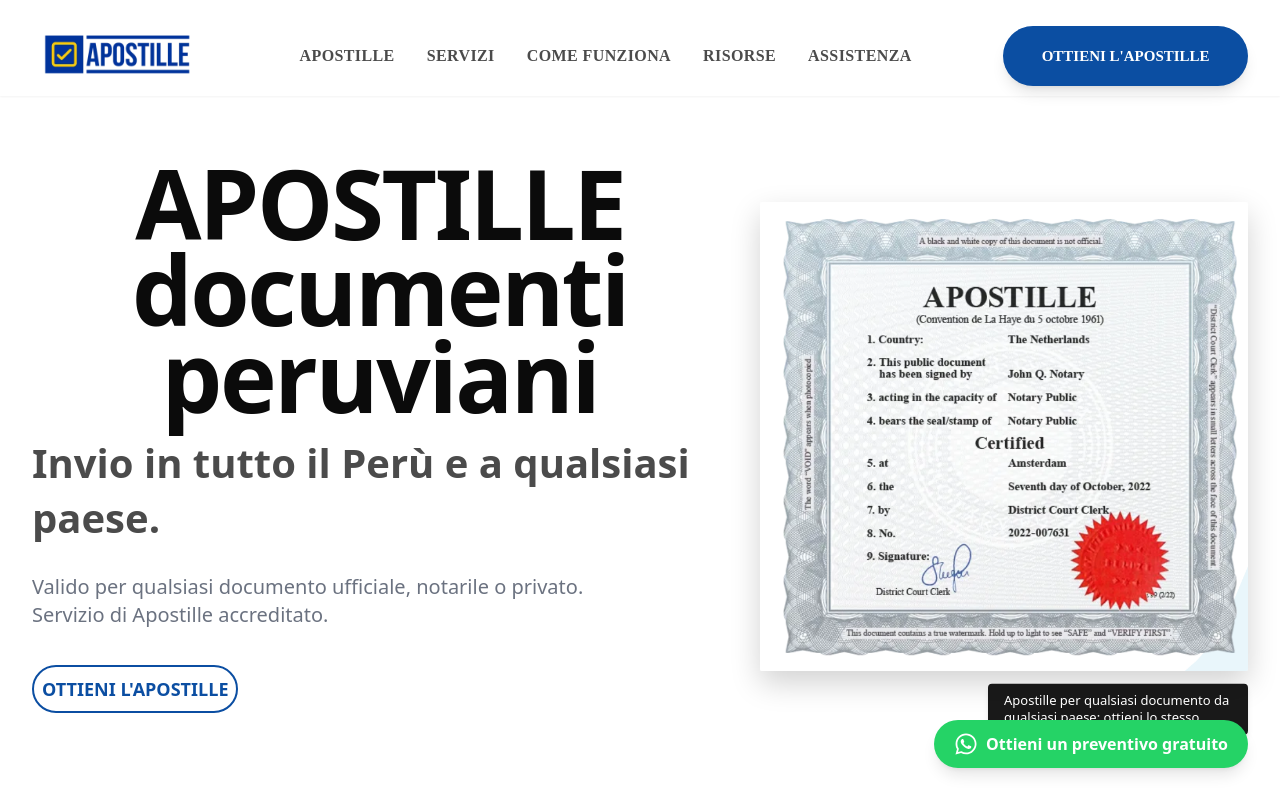
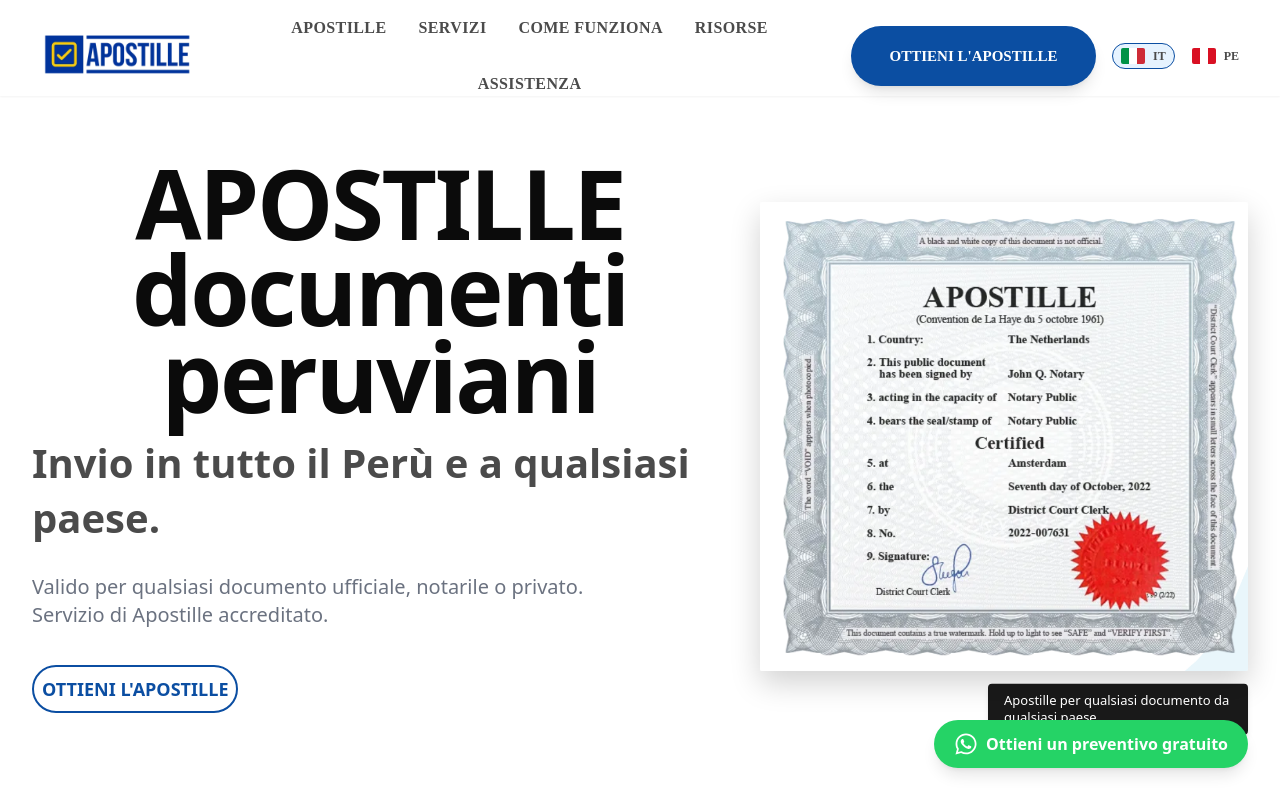
Before and after one commit to Simobara/progApostille1, a React (Vite) app: page / in a window 1280 px wide. Shown: the top 800 px of the page. Built offline with nearby package versions, Linux system fonts and the light colour scheme.

Commit message:
update img apostille

```diff
--- a/src/App.jsx
+++ b/src/App.jsx
@@ -1,52 +1,38 @@
 // src/App.jsx
+import { FaWhatsapp } from "react-icons/fa";
+import heroImg from "./assets/apostille.png";
+import logoMain from "./assets/apostilleLogoMain.png";
+import ApostilleFollower from "./components/apostilleCursor/apostilleFoll";
 import Navbar from "./components/navbar/navbar";
-
-import { FaWhatsapp } from "react-icons/fa";
-import logoMain from "./assets/apostilleLogoMain.png";
 import Sidebar from "./components/pagina2/pagina2";
-// ➜ se invece è in public/, import { FaWhatsapp } from "react-icons/fa";
-
-//    userai <Navbar logoSrc="/logo-apos.png" ... />
-import heroImg from "./assets/apostille.png";
-import ApostilleFollower from "./components/apostilleCursor/apostilleFoll";
 import GuaranteeBanner from "./components/pagina3/pagina3";
 import ApostilleShowcase from "./components/pagina4/pagina4";
 import PreventivoApostille from "./components/pagina5/pagina5";
 import Pagina6FaqApostille from "./components/pagina6/pagina6";
 import Footer from "./components/pfooter/pfooter";
+import { LanguageProvider, useT } from "./i18n/lang";
 import "./index.css";
 
-export default function App() {
-  const isTouch = () => window.matchMedia("(pointer: coarse)").matches;
-  // pag apostille:https://apostille.ong/it/
+function Hero() {
+  const t = useT();
   return (
-    <div className="min-h-screen bg-white text-gray-900 pt-24">
-      {/* NAVBAR */}
-      <Navbar logoSrc={logoMain} active="Apostille" />
-      {!isTouch() && (
-        <ApostilleFollower size={68} src="/cursors/apostille.png" />
-      )}
-
-      {/* HERO */}
-      <main className=" max-w-7xl mx-auto px-6 lg:px-8 py-8 lg:py-16">
     <div className="grid grid-cols-1 lg:grid-cols-12 gap-10 lg:gap-8 items-center">
       {/* LEFT copy */}
       <div className="lg:col-span-7">
         <h1 className="text-[60px] md:text-[80px] lg:text-[96px] font-extrabold leading-[0.9] tracking-tight text-[#0b0b0b] text-center">
-              APOSTILLE
+          {t("hero.h1_a")}
           <br />
-              documenti
+          {t("hero.h1_b")}
           <br />
-              peruviani
+          {t("hero.h1_c")}
         </h1>
 
         <h2 className="mt-4 text-[28px] md:text-[34px] lg:text-[40px] font-semibold text-[#4b4b4b] leading-snug max-w-3xl">
-              Invio in tutto il Perù e a qualsiasi paese.
+          {t("hero.h2")}
         </h2>
 
         <p className="mt-7 text-gray-500 text-lg md:text-xl max-w-xl">
-              Valido per qualsiasi documento ufficiale, notarile o privato.
-              Servizio di Apostille accreditato.
+          {t("hero.p")}
         </p>
 
         <div className="mt-9">
@@ -54,7 +40,7 @@ export default function App() {
             href="#"
             className="inline-block rounded-full border-2 border-[#0b4ea2] py-2 px-4 md:px-2 font-semibold text-[#0b4ea2] text-base md:text-lg hover:bg-[#f5fbff] transition"
           >
-                OTTIENI L&apos;APOSTILLE
+            {t("hero.cta")}
           </a>
         </div>
       </div>
@@ -63,31 +49,54 @@ export default function App() {
       <div className="lg:col-span-5 flex justify-center lg:justify-end">
         <div className="relative">
           <img
-                src={heroImg /* se usi public: "/apostille.png" */}
+            src={heroImg}
             alt="Esempio di certificato di Apostille"
             className="w-[360px] md:w-[420px] lg:w-[520px] max-w-full rounded-sm shadow-[0_12px_30px_rgba(0,0,0,0.18)]"
             draggable="false"
           />
-
           {/* tooltip nero in basso a destra */}
           <div className="hidden md:block absolute -bottom-3 right-0 translate-y-full bg-black/90 text-white text-[13px] leading-snug px-4 py-2 rounded shadow-md max-w-[260px]">
-                Apostille per qualsiasi documento da qualsiasi paese: ottieni lo
-                stesso
+            {t("hero.tooltip")}
           </div>
         </div>
       </div>
     </div>
+  );
+}
 
-        {/* BOTTONE WHATSAPP FISSO A DESTRA */}
+function WhatsAppFloatingBtn() {
+  const t = useT();
+  const msg = encodeURIComponent(t("hero.whatsappMsg"));
+  return (
     <a
-          href="https://wa.me/393471234567?text=Salve!%20Vorrei%20ottenere%20un%20preventivo%20gratuito%20per%20un%20apostille."
+      href={`https://wa.me/393471234567?text=${msg}`}
       target="_blank"
       rel="noopener noreferrer"
       className="fixed bottom-8 right-8 bg-[#25D366] hover:bg-[#1ebe5b] text-white font-semibold px-5 py-3 rounded-full flex items-center gap-2 shadow-lg transition-all duration-200 z-[9999]"
     >
       <FaWhatsapp className="text-2xl" />
-          <span>Ottieni un preventivo gratuito</span>
+      <span>{t("hero.whatsappCta")}</span>
     </a>
+  );
+}
+
+export default function App() {
+  const isTouch = () => window.matchMedia("(pointer: coarse)").matches;
+
+  return (
+    <LanguageProvider defaultLang="it">
+      <div className="min-h-screen bg-white text-gray-900 pt-24">
+        {/* NAVBAR */}
+        <Navbar logoSrc={logoMain} active="Apostille" />
+
+        {!isTouch() && (
+          <ApostilleFollower size={68} src="/cursors/apostille.png" />
+        )}
+
+        {/* MAIN */}
+        <main className="max-w-7xl mx-auto px-6 lg:px-8 py-8 lg:py-16">
+          <Hero />
+          <WhatsAppFloatingBtn />
 
           {/* onda azzurra */}
           <div className="mt-12 lg:mt-14">
@@ -103,22 +112,23 @@ export default function App() {
               />
             </svg>
           </div>
+
+          {/* PAGINA 2: Sidebar (già localizzata con sidebar.lineParts) */}
           <Sidebar />
+
+          {/* PAGINA 3 */}
           <section className="max-w-6xl mx-auto px-4 sm:px-6 mt-6">
             <GuaranteeBanner />
-          {/* oppure testo personalizzato */}
-          {/*
-      <GuaranteeBanner
-        message={<>Servizio coperto dalla nostra <em>Garanzia 100%</em> — partner: </>}
-        brand="ApostilleGarant™"
-      />
-      */}
           </section>
+
+          {/* PAGINE 4–6 */}
           <ApostilleShowcase />
           <PreventivoApostille />
-        <Pagina6FaqApostille/>
+          <Pagina6FaqApostille />
         </main>
+
         <Footer />
       </div>
+    </LanguageProvider>
   );
 }
--- a/src/components/navbar/navbar.jsx
+++ b/src/components/navbar/navbar.jsx
@@ -1,22 +1,80 @@
+// src/components/navbar/navbar.jsx
 import { Menu, X } from "lucide-react";
 import { useState } from "react";
+import { useLang, useT } from "../../i18n/lang";
+
+/* Bandiere inline SVG (nessun asset esterno) */
+function FlagIT({ className = "w-6 h-4 rounded-sm" }) {
+  return (
+    <svg viewBox="0 0 3 2" className={className} aria-hidden="true">
+      <rect width="1" height="2" x="0" y="0" fill="#009246" />
+      <rect width="1" height="2" x="1" y="0" fill="#ffffff" />
+      <rect width="1" height="2" x="2" y="0" fill="#ce2b37" />
+    </svg>
+  );
+}
+function FlagPE({ className = "w-6 h-4 rounded-sm" }) {
+  return (
+    <svg viewBox="0 0 3 2" className={className} aria-hidden="true">
+      <rect width="1" height="2" x="0" y="0" fill="#d91023" />
+      <rect width="1" height="2" x="1" y="0" fill="#ffffff" />
+      <rect width="1" height="2" x="2" y="0" fill="#d91023" />
+    </svg>
+  );
+}
 
 export default function Navbar({ logoSrc }) {
   const [isOpen, setIsOpen] = useState(false);
+  const { lang, setLang } = useLang();
+  const t = useT();
 
-  const items = [
-    "Apostille",
-    "Servizi",
-    "Come funziona",
-    "Risorse",
-    "Assistenza",
-  ];
+  // 🔁 ora le voci arrivano dal namespace "navbar"
+  const items = t("navbar.menu");
+
+  const LangSwitch = (
+    <div className="flex items-center gap-2 ml-4">
+      <button
+        aria-label="Italiano"
+        onClick={() => setLang("it")}
+        className={`flex items-center gap-2 px-2 py-1 rounded-full border transition
+          ${
+            lang === "it"
+              ? "border-[#0b4ea2] bg-[#E6F3FF]"
+              : "border-transparent hover:bg-gray-100"
+          }`}
+      >
+        <FlagIT />
+        <span className="text-xs font-semibold uppercase text-[#4b4b4b]">
+          IT
+        </span>
+      </button>
+      <button
+        aria-label="Español (Perú)"
+        onClick={() => setLang("es-PE")}
+        className={`flex items-center gap-2 px-2 py-1 rounded-full border transition
+          ${
+            lang === "es-PE"
+              ? "border-[#0b4ea2] bg-[#E6F3FF]"
+              : "border-transparent hover:bg-gray-100"
+          }`}
+      >
+        <FlagPE />
+        <span className="text-xs font-semibold uppercase text-[#4b4b4b]">
+          PE
+        </span>
+      </button>
+    </div>
+  );
 
   return (
     <header className="w-full bg-white shadow-sm font-[Poppins] pt-4 fixed top-0 left-0 z-50">
       <nav className="max-w-7xl mx-auto h-20 flex items-center justify-between px-6 md:px-8">
         {/* LOGO */}
-        <a href="#" className="flex items-center gap-3 shrink-0">
+        <a
+          href="#"
+          className="flex items-center gap-3 shrink-0"
+          aria-label="Home"
+        >
           <img
             src={logoSrc}
             alt="Logo Apostille"
@@ -28,7 +86,8 @@ export default function Navbar({ logoSrc }) {
         {/* MENU DESKTOP */}
         <div className="hidden lg:flex items-center justify-center flex-grow mx-6">
           <div className="flex flex-wrap items-center justify-center gap-8">
-            {items.map((label, index) => (
+            {Array.isArray(items) &&
+              items.map((label, index) => (
                 <a
                   key={index}
                   href="#"
@@ -41,37 +100,47 @@ export default function Navbar({ logoSrc }) {
           </div>
         </div>
 
-        {/* BOTTONE DESKTOP */}
+        {/* CTA DESKTOP + SWITCH LINGUA */}
+        <div className="hidden lg:flex items-center">
           <button
-          className="hidden lg:flex bg-[#0b4ea2] text-white font-extrabold uppercase text-[15px]
+            className="bg-[#0b4ea2] text-white font-extrabold uppercase text-[15px]
                        px-[2.4rem] py-[1.2rem] rounded-full hover:brightness-110
                        transition-all shadow-lg items-center justify-center select-none whitespace-nowrap"
           >
-          OTTIENI L&apos;APOSTILLE
+            {t("navbar.cta")}
           </button>
+          {LangSwitch}
+        </div>
 
-        {/* ICONA MENU MOBILE */}
+        {/* ICONA MENU MOBILE + SWITCH LINGUA */}
+        <div className="lg:hidden flex items-center gap-2">
+          {LangSwitch}
           <button
             onClick={() => setIsOpen(!isOpen)}
-          className="lg:hidden text-[#0b4ea2] p-2 rounded-md hover:bg-gray-100 transition"
+            className="text-[#0b4ea2] p-2 rounded-md hover:bg-gray-100 transition"
+            aria-label={isOpen ? "Chiudi menu" : "Apri menu"}
           >
             {isOpen ? <X size={28} /> : <Menu size={28} />}
           </button>
+        </div>
       </nav>
 
-      {/* OVERLAY SCURO MOBILE */}
+      {/* OVERLAY MOBILE */}
       <div
         onClick={() => setIsOpen(false)}
         className={`fixed inset-0 bg-black/40 backdrop-blur-sm transition-opacity duration-300 ${
           isOpen ? "opacity-100 visible" : "opacity-0 invisible"
         } lg:hidden`}
-      ></div>
+      />
 
-      {/* MENU MOBILE A COMPARSA */}
+      {/* DRAWER MOBILE */}
       <div
         className={`fixed top-0 right-0 h-full w-4/5 max-w-sm bg-white shadow-2xl border-l border-gray-200
                     transform transition-transform duration-300 ease-in-out lg:hidden
                     ${isOpen ? "translate-x-0" : "translate-x-full"}`}
+        role="dialog"
+        aria-modal="true"
+        aria-label="Menu di navigazione"
       >
         <div className="flex flex-col h-full py-10 px-6 space-y-6">
           <div className="flex justify-between items-center mb-4">
@@ -84,13 +153,15 @@ export default function Navbar({ logoSrc }) {
             <button
               onClick={() => setIsOpen(false)}
               className="text-[#0b4ea2] hover:scale-110 transition"
+              aria-label="Chiudi menu"
             >
               <X size={28} />
             </button>
           </div>
 
           <nav className="flex flex-col space-y-5">
-            {items.map((label, index) => (
+            {Array.isArray(items) &&
+              items.map((label, index) => (
                 <a
                   key={index}
                   href="#"
@@ -109,7 +180,7 @@ export default function Navbar({ logoSrc }) {
               className="w-full bg-[#0b4ea2] text-white font-extrabold uppercase text-[16px]
                          py-[1.2rem] rounded-full hover:brightness-110 transition-all shadow-md"
             >
-              OTTIENI L&apos;APOSTILLE
+              {t("navbar.cta")}
             </button>
           </div>
         </div>
--- /dev/null
+++ b/src/i18n/lang.jsx
@@ -0,0 +1,122 @@
+// i18n minimale con Context + localStorage
+import { createContext, useContext, useEffect, useMemo, useState } from "react";
+
+const dictionaries = {
+  it: {
+    locale: "it",
+    navbar: {
+      menu: ["Apostille", "Servizi", "Come funziona", "Risorse", "Assistenza"],
+      cta: "OTTIENI L'APOSTILLE",
+    },
+    hero: {
+      h1_a: "APOSTILLE",
+      h1_b: "documenti",
+      h1_c: "peruviani",
+      h2: "Invio in tutto il Perù e a qualsiasi paese.",
+      p: "Valido per qualsiasi documento ufficiale, notarile o privato. Servizio di Apostille accreditato.",
+      cta: "OTTIENI L'APOSTILLE",
+      tooltip: "Apostille per qualsiasi documento da qualsiasi paese.",
+      whatsappCta: "Ottieni un preventivo gratuito",
+      whatsappMsg:
+        "Salve! Vorrei ottenere un preventivo gratuito per un apostille.",
+    },
+    sidebar: {
+      lineParts: ["Scelto dalle", "aziende leader a", "livello mondiale"],
+    },
+    guarantee: {
+      message:
+        "Il riconoscimento e l'accettazione dell'Apostille dell'Aja (La Haya) sono garantiti da",
+      brand: "ApostilleGarant™",
+    },
+    showcase: {
+      title: "Documenti apostillati nell’ultimo mese",
+      subtitle: "Apostilliamo più di 50 documenti al mese",
+      images: [
+        { alt: "Esempio di apostille su certificato n. 1" },
+        { alt: "Esempio di apostille su certificato n. 2" },
+        { alt: "Esempio di apostille su certificato n. 3" },
+        { alt: "Esempio di apostille su certificato n. 4" },
+      ],
+    },
+  },
+
+  "es-PE": {
+    locale: "es-PE",
+    navbar: {
+      menu: [
+        "Apostilla",
+        "Servicios",
+        "Cómo funciona",
+        "Recursos",
+        "Asistencia",
+      ],
+      cta: "OBTENER APOSTILLA",
+    },
+    hero: {
+      h1_a: "APOSTILLA",
+      h1_b: "documentos",
+      h1_c: "peruanos",
+      h2: "Envío a todo el Perú y a cualquier país.",
+      p: "Válido para cualquier documento oficial, notarial o privado. Servicio de Apostilla acreditado.",
+      cta: "OBTENER APOSTILLA",
+      tooltip: "Apostilla para cualquier documento de cualquier país.",
+      whatsappCta: "Obtén una cotización gratis",
+      whatsappMsg:
+        "¡Hola! Quisiera una cotización gratuita para una apostilla.",
+    },
+    sidebar: {
+      lineParts: ["Elegido por", "empresas líderes a", "nivel mundial"],
+    },
+
+    guarantee: {
+      message:
+        "El reconocimiento y la aceptación de la Apostilla de La Haya están garantizados por",
+      brand: "ApostilleGarant™",
+    },
+    showcase: {
+      title: "Documentos apostillados en el último mes",
+      subtitle: "Apostillamos más de 50 documentos al mes",
+      images: [{ alt: "" }, { alt: "" }, { alt: "" }, { alt: "" }],
+    },
+  },
+};
+
+const LangContext = createContext({
+  lang: "it",
+  setLang: () => {},
+  t: (path) => path,
+});
+
+export function LanguageProvider({ children, defaultLang = "it" }) {
+  const [lang, setLang] = useState(() => {
+    return localStorage.getItem("lang") || defaultLang;
+  });
+
+  useEffect(() => {
+    localStorage.setItem("lang", lang);
+  }, [lang]);
+
+  const t = useMemo(() => {
+    // semplice path getter tipo "hero.h1_a"
+    return (path) => {
+      const parts = path.split(".");
+      let cur = dictionaries[lang] || dictionaries[defaultLang];
+      for (const p of parts) {
+        if (cur && typeof cur === "object" && p in cur) cur = cur[p];
+        else return path; // fallback: mostra la chiave
+      }
+      return cur;
+    };
+  }, [lang, defaultLang]);
+
+  const value = useMemo(() => ({ lang, setLang, t }), [lang, t]);
+  return <LangContext.Provider value={value}>{children}</LangContext.Provider>;
+}
+
+export function useLang() {
+  return useContext(LangContext);
+}
+
+export function useT() {
+  return useContext(LangContext).t;
+}
```
Also changed, not shown: src/components/pagina2/pagina2.jsx (+52 -20 lines), src/components/pagina3/pagina3.jsx (+19 -14 lines), src/components/pagina4/pagina4.jsx (+35 -14 lines). Lines whose indentation alone changed are shown as unchanged.
